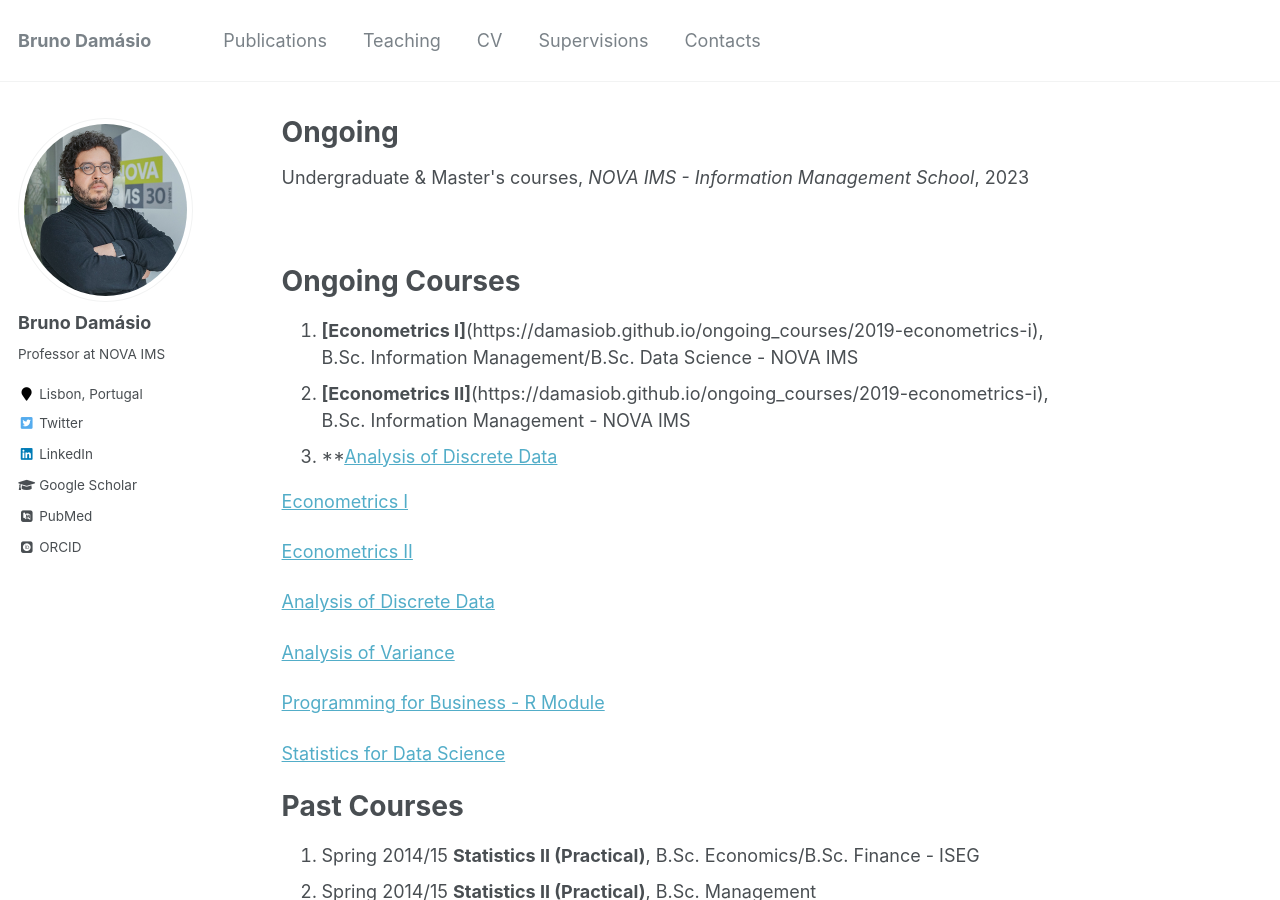
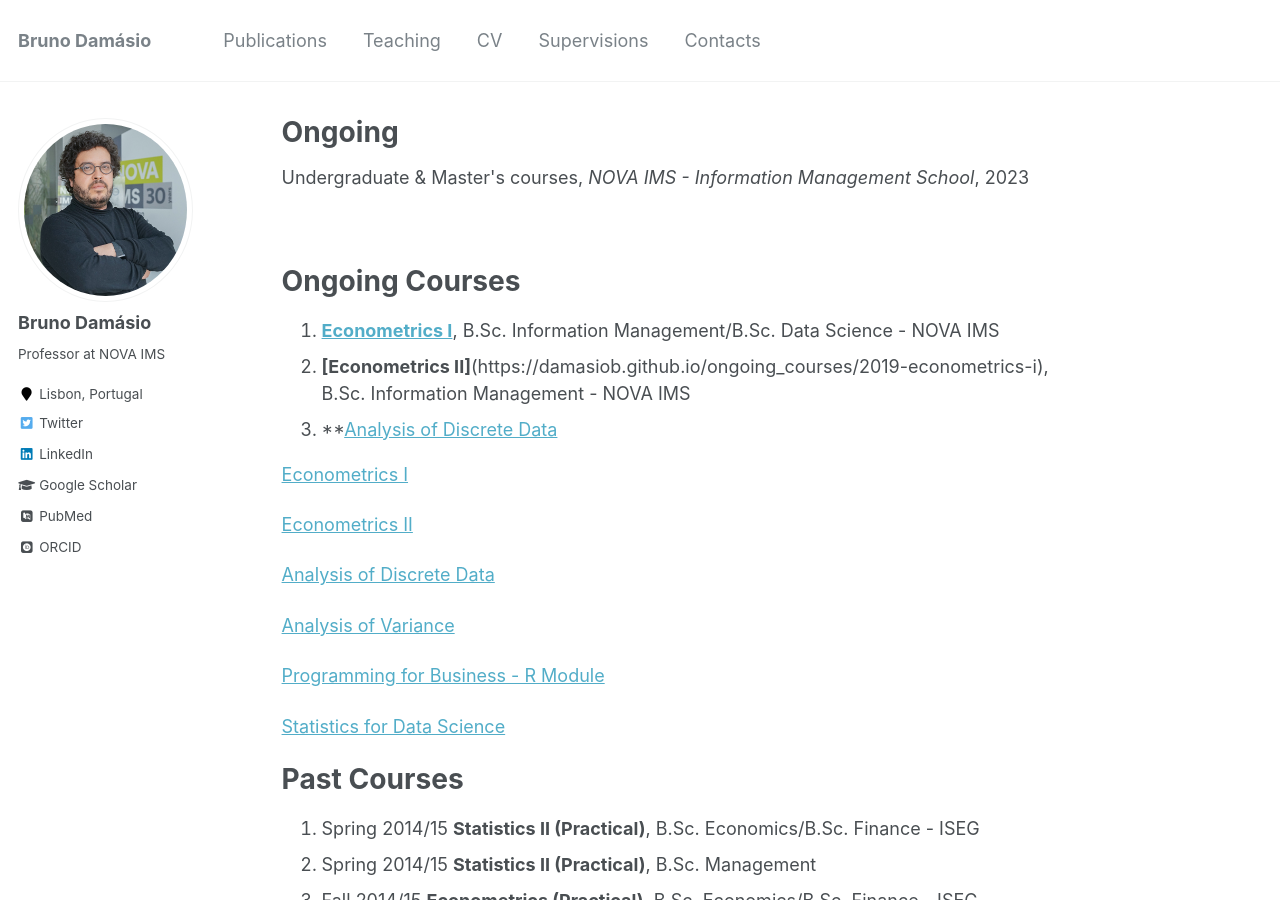
Before and after one commit to damasiob/damasiob.github.io, a Jekyll site: the page built from _teaching/ongoing.md, in a window 1280 px wide and 900 px high. Built offline with Jekyll 4.4.1, drawn with Linux system fonts in a browser that asks for light colours; some web fonts are replaced.

Commit message:
Update ongoing.md

```diff
--- a/_teaching/ongoing.md
+++ b/_teaching/ongoing.md
@@ -12,7 +12,7 @@ location: "Lisbon, Portugal"
 Ongoing Courses
 ===
 
-1. **[Econometrics I]**(https://damasiob.github.io/ongoing_courses/2019-econometrics-i), B.Sc. Information Management/B.Sc. Data Science - NOVA IMS
+1. [**Econometrics I**](https://damasiob.github.io/ongoing_courses/2019-econometrics-i), B.Sc. Information Management/B.Sc. Data Science - NOVA IMS
 2. **[Econometrics II]**(https://damasiob.github.io/ongoing_courses/2019-econometrics-i), B.Sc. Information Management - NOVA IMS
 3. **[Analysis of Discrete Data](https://damasiob.github.io/ongoing_courses/2019-Analysis-of-discrete-data)
 
```
